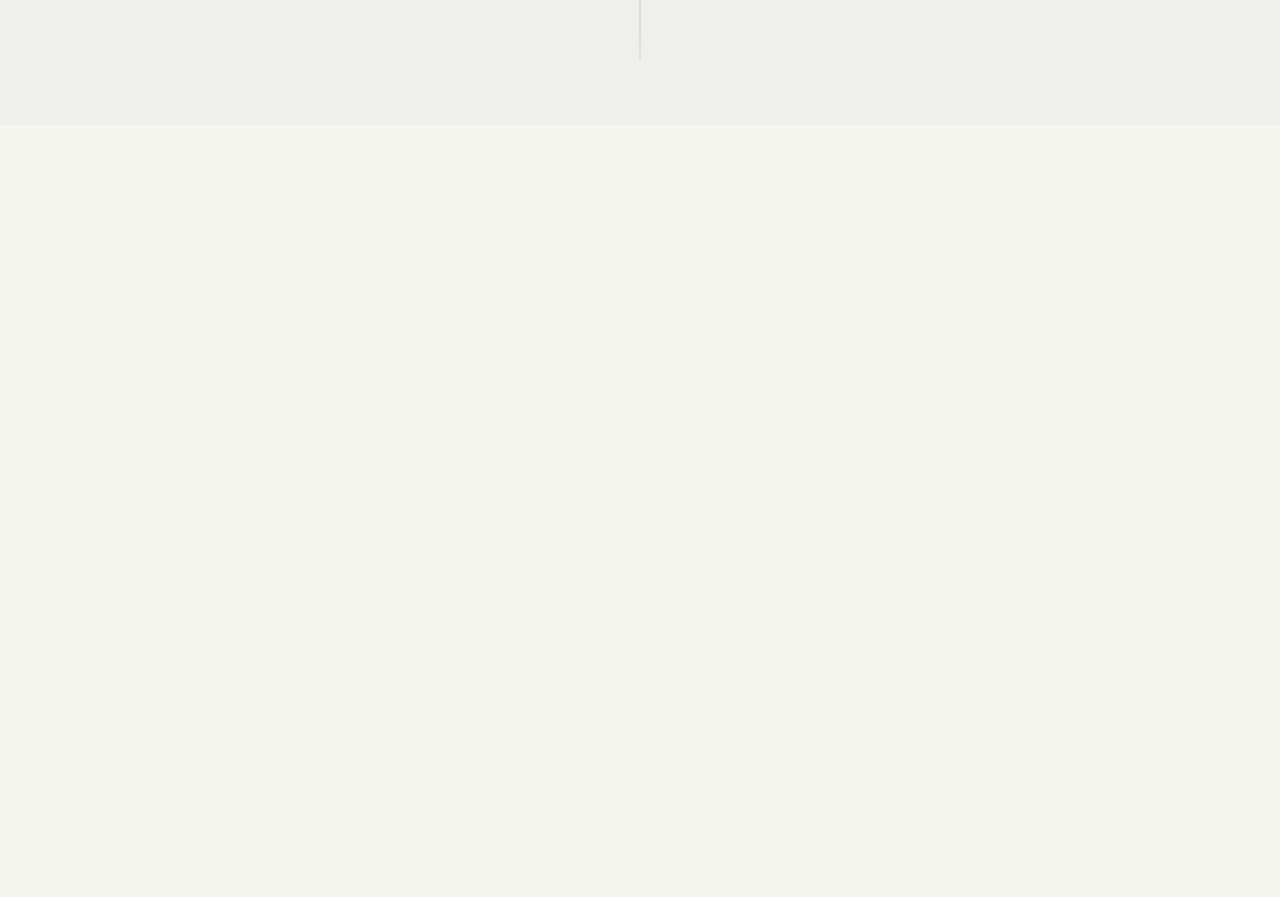
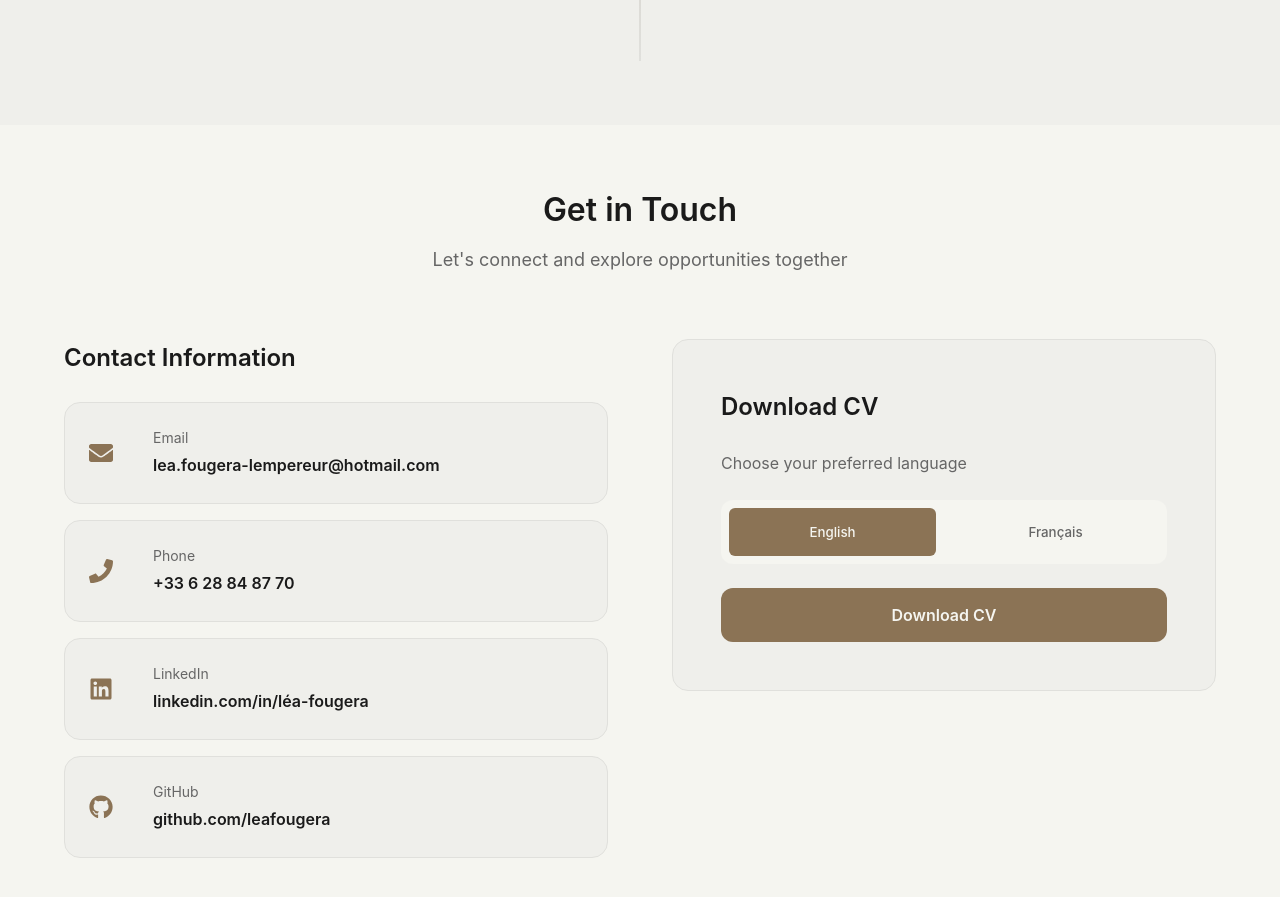
Before and after one commit to LeaFougera/LeaFougera.github.io, a React (Vite) app: page / in a window 1280 px wide. Shown: the part 3020-3917 px from the top of the page. Before the commit the page ends 3145 px from the top, so only its background shows below. Built offline with nearby package versions, Linux system fonts and the light colour scheme.

Commit message:
Add Contact section with CV download

```diff
--- a/src/App.jsx
+++ b/src/App.jsx
@@ -1,6 +1,7 @@
 import Hero from './pages/Hero'
 import About from './pages/About'
 import Experience from './pages/Experience'
+import Contact from './pages/Contact'
 
 function App() {
   return (
@@ -8,6 +9,7 @@ function App() {
       <Hero />
       <About />
       <Experience />
+      <Contact />
     </main>
   )
 }
--- /dev/null
+++ b/src/pages/Contact.css
@@ -0,0 +1,152 @@
+.contact-section {
+  background-color: var(--primary);
+}
+
+.contact-header {
+  text-align: center;
+  margin-bottom: var(--spacing-3xl);
+}
+
+.contact-header h2 {
+  margin-bottom: var(--spacing-md);
+  color: var(--text-primary);
+}
+
+.contact-header p {
+  font-size: var(--font-size-lg);
+  color: var(--text-secondary);
+}
+
+.contact-content {
+  display: grid;
+  grid-template-columns: 1fr 1fr;
+  gap: var(--spacing-3xl);
+  align-items: start;
+}
+
+.contact-methods h3,
+.cv-section h3 {
+  margin-bottom: var(--spacing-lg);
+  color: var(--text-primary);
+}
+
+.methods-grid {
+  display: grid;
+  gap: var(--spacing-md);
+}
+
+.contact-method {
+  display: flex;
+  gap: var(--spacing-lg);
+  padding: var(--spacing-lg);
+  border-radius: var(--radius-lg);
+  background-color: var(--secondary);
+  border: 1px solid var(--border);
+  transition: all var(--transition-base);
+  text-decoration: none;
+  color: inherit;
+}
+
+.contact-method:hover {
+  border-color: var(--accent);
+  background-color: var(--primary);
+  transform: translateX(8px);
+}
+
+.method-icon {
+  font-size: 1.5rem;
+  color: var(--accent);
+  display: flex;
+  align-items: center;
+  min-width: 40px;
+}
+
+.method-info {
+  display: flex;
+  flex-direction: column;
+  justify-content: center;
+}
+
+.method-label {
+  font-size: var(--font-size-sm);
+  color: var(--text-secondary);
+  margin-bottom: var(--spacing-xs);
+}
+
+.method-value {
+  font-size: var(--font-size-base);
+  color: var(--text-primary);
+  font-weight: var(--font-weight-semibold);
+}
+
+.cv-section {
+  background-color: var(--secondary);
+  padding: var(--spacing-2xl);
+  border-radius: var(--radius-lg);
+  border: 1px solid var(--border);
+}
+
+.cv-section p {
+  margin-bottom: var(--spacing-lg);
+  color: var(--text-secondary);
+}
+
+.cv-controls {
+  display: flex;
+  flex-direction: column;
+  gap: var(--spacing-lg);
+}
+
+.language-toggle {
+  display: flex;
+  gap: var(--spacing-md);
+  background-color: var(--primary);
+  padding: var(--spacing-sm);
+  border-radius: var(--radius-md);
+}
+
+.toggle-btn {
+  flex: 1;
+  padding: var(--spacing-md);
+  border: none;
+  background-color: transparent;
+  border-radius: var(--radius-sm);
+  font-weight: var(--font-weight-medium);
+  color: var(--text-secondary);
+  transition: all var(--transition-fast);
+  cursor: pointer;
+}
+
+.toggle-btn.active {
+  background-color: var(--accent);
+  color: var(--primary);
+}
+
+.toggle-btn:hover:not(.active) {
+  background-color: rgba(139, 115, 85, 0.1);
+}
+
+@media (max-width: 1024px) {
+  .contact-content {
+    grid-template-columns: 1fr;
+    gap: var(--spacing-2xl);
+  }
+}
+
+@media (max-width: 768px) {
+  .cv-section {
+    padding: var(--spacing-lg);
+  }
+
+  .cv-controls {
+    flex-direction: column;
+  }
+
+  .language-toggle {
+    flex-direction: column;
+  }
+
+  .toggle-btn {
+    width: 100%;
+  }
+}
--- /dev/null
+++ b/src/pages/Contact.jsx
@@ -0,0 +1,150 @@
+import { useState } from 'react'
+import { motion } from 'framer-motion'
+import { FaEnvelope, FaPhone, FaLinkedin, FaGithub } from 'react-icons/fa'
+import Section from '../components/Section'
+import Container from '../components/Container'
+import Button from '../components/Button'
+import './Contact.css'
+
+function Contact() {
+  const [cvLanguage, setCvLanguage] = useState('en')
+
+  const contactMethods = [
+    {
+      icon: FaEnvelope,
+      label: 'Email',
+      value: 'lea.fougera-lempereur@hotmail.com',
+      link: 'mailto:lea.fougera-lempereur@hotmail.com',
+    },
+    {
+      icon: FaPhone,
+      label: 'Phone',
+      value: '+33 6 28 84 87 70',
+      link: 'tel:+33628848770',
+    },
+    {
+      icon: FaLinkedin,
+      label: 'LinkedIn',
+      value: 'linkedin.com/in/léa-fougera',
+      link: 'https://linkedin.com',
+    },
+    {
+      icon: FaGithub,
+      label: 'GitHub',
+      value: 'github.com/leafougera',
+      link: 'https://github.com/leafougera',
+    },
+  ]
+
+  const handleCVDownload = () => {
+    const cvFile = cvLanguage === 'en'
+      ? 'CV_Fougera-Lempereur_EN.pdf'
+      : 'CV_Fougera-Lempereur_FR.pdf'
+
+    const link = document.createElement('a')
+    link.href = `/cv/${cvFile}`
+    link.download = cvFile
+    document.body.appendChild(link)
+    link.click()
+    document.body.removeChild(link)
+  }
+
+  const containerVariants = {
+    hidden: { opacity: 0 },
+    visible: {
+      opacity: 1,
+      transition: {
+        staggerChildren: 0.1,
+        delayChildren: 0.2,
+      },
+    },
+  }
+
+  const itemVariants = {
+    hidden: { opacity: 0, y: 20 },
+    visible: {
+      opacity: 1,
+      y: 0,
+      transition: {
+        duration: 0.6,
+      },
+    },
+  }
+
+  return (
+    <Section id="contact" className="contact-section">
+      <Container>
+        <motion.div
+          initial={{ opacity: 0, y: -20 }}
+          whileInView={{ opacity: 1, y: 0 }}
+          transition={{ duration: 0.8 }}
+          viewport={{ once: true }}
+          className="contact-header"
+        >
+          <h2>Get in Touch</h2>
+          <p>Let's connect and explore opportunities together</p>
+        </motion.div>
+
+        <motion.div
+          className="contact-content"
+          variants={containerVariants}
+          initial="hidden"
+          whileInView="visible"
+          viewport={{ once: true }}
+        >
+          <motion.div className="contact-methods" variants={itemVariants}>
+            <h3>Contact Information</h3>
+            <div className="methods-grid">
+              {contactMethods.map((method, index) => {
+                const IconComponent = method.icon
+                return (
+                  <a
+                    key={index}
+                    href={method.link}
+                    target="_blank"
+                    rel="noopener noreferrer"
+                    className="contact-method"
+                  >
+                    <div className="method-icon">
+                      <IconComponent />
+                    </div>
+                    <div className="method-info">
+                      <p className="method-label">{method.label}</p>
+                      <p className="method-value">{method.value}</p>
+                    </div>
+                  </a>
+                )
+              })}
+            </div>
+          </motion.div>
+
+          <motion.div className="cv-section" variants={itemVariants}>
+            <h3>Download CV</h3>
+            <p>Choose your preferred language</p>
+            <div className="cv-controls">
+              <div className="language-toggle">
+                <button
+                  className={`toggle-btn ${cvLanguage === 'en' ? 'active' : ''}`}
+                  onClick={() => setCvLanguage('en')}
+                >
+                  English
+                </button>
+                <button
+                  className={`toggle-btn ${cvLanguage === 'fr' ? 'active' : ''}`}
+                  onClick={() => setCvLanguage('fr')}
+                >
+                  Français
+                </button>
+              </div>
+              <Button variant="primary" onClick={handleCVDownload}>
+                Download CV
+              </Button>
+            </div>
+          </motion.div>
+        </motion.div>
+      </Container>
+    </Section>
+  )
+}
+
+export default Contact
```
